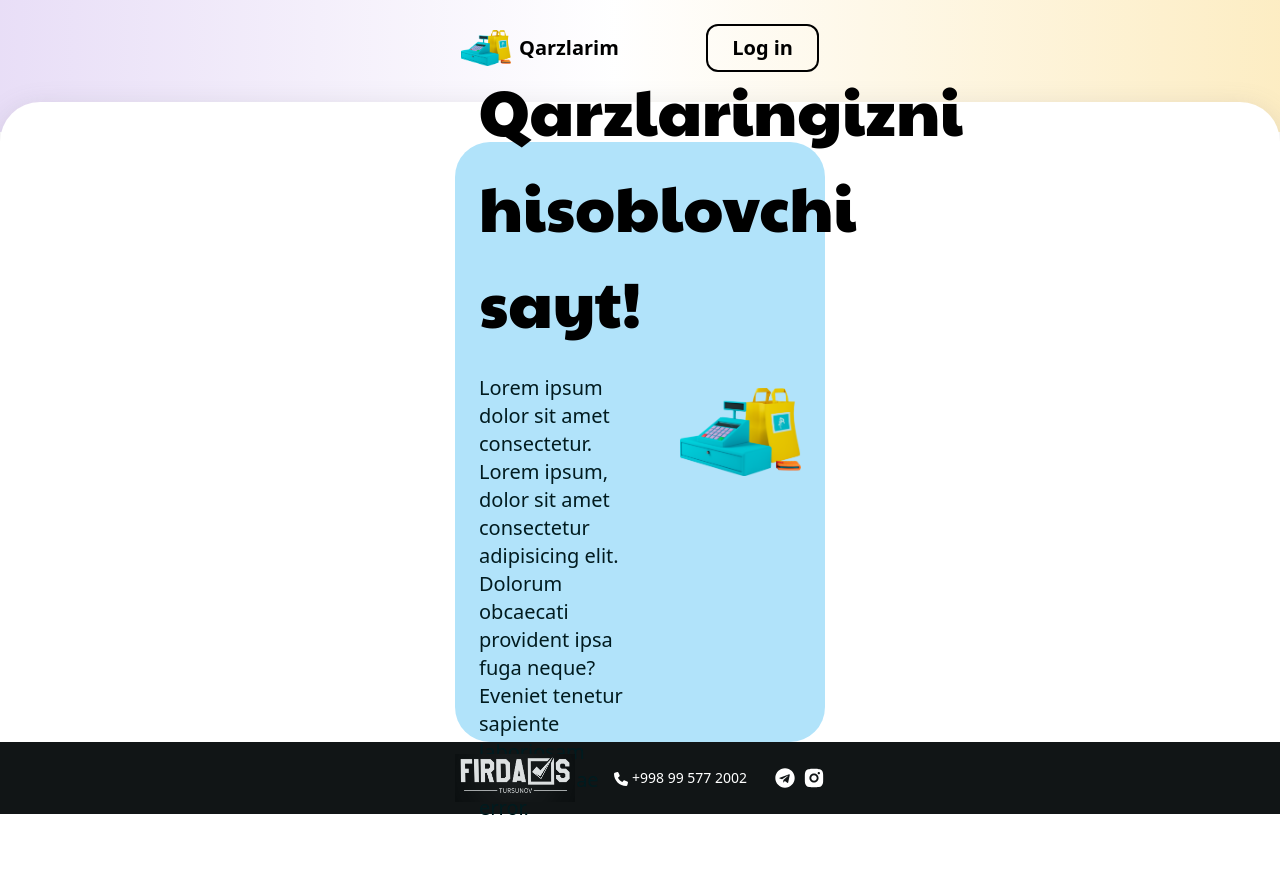
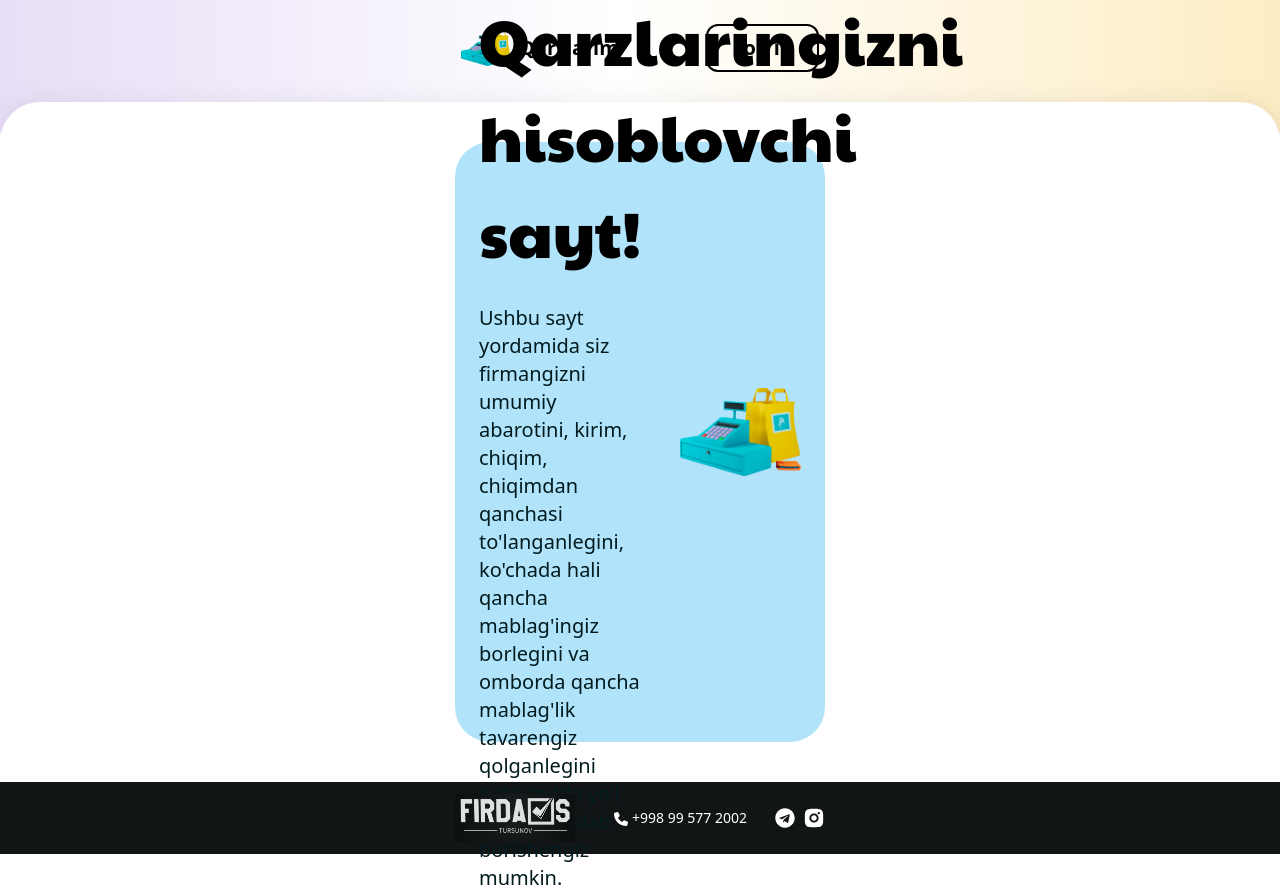
Before and after one commit to TursunovFirdavs/accounter-app, a React (Vite) app: page / in a window 1280 px wide. Before the commit the page ends 822 px from the top, so only its background shows below. Built offline with nearby package versions, Linux system fonts and the light colour scheme.

Commit message:
home page edit

```diff
--- a/src/pages/home/Home.jsx
+++ b/src/pages/home/Home.jsx
@@ -12,15 +12,18 @@ const Home = () => {
   },[])
 
   return (
-    <div className='bg-[#B1E3FA] xl:h-[600px] rounded-[35px] flex justify-between items-center px-6 sm:px-5 xl:gap-10 sm:flex-col sm:h-[85vh] sm:py-[37px] sm:rounded-2xl '>
+    <div>
+      <div className='bg-[#B1E3FA] xl:h-[600px] rounded-[35px] flex justify-between items-center px-6 sm:px-5 xl:gap-10 sm:flex-col sm:h-[95vh] sm:py-[37px] sm:rounded-2xl '>
       <div className='w-1/2 flex flex-col gap-6 sm:gap-5 sm:w-full'>
         <h1 style={{ fontFamily: 'Paytone One, sans-serif' }} className='text-[64px] sm:text-[35px] sm:leading-[40px] font-normal'>Qarzlaringizni hisoblovchi sayt!</h1>
-        <p className='text-xl text-[#011B1F] font-normal sm:text-[16px] sm:font-semibold'>Lorem ipsum dolor sit amet consectetur. Lorem ipsum, dolor sit amet consectetur adipisicing elit. Dolorum obcaecati provident ipsa fuga neque? Eveniet tenetur sapiente laboriosam repudiandae error.</p>
+        <p className='text-xl text-[#011B1F] font-normal sm:text-[16px] sm:font-semibold'>Ushbu sayt yordamida siz firmangizni umumiy abarotini, kirim, chiqim, chiqimdan qanchasi to'langanlegini, ko'chada hali qancha mablag'ingiz borlegini va omborda qancha mablag'lik tavarengiz qolganlegini juda sodda yo'l bilan hisoblab borishengiz mumkin.</p>
       </div>
       <div className='w-1/2 sm:w-[100%]'>
         <img className='w-full pb-5' src={hero} alt="" />
       </div>
     </div>
+    <div className='h-5 xl:h-10'></div>
+    </div>
   )
 }
 
--- a/src/pages/login/Login.jsx
+++ b/src/pages/login/Login.jsx
@@ -28,7 +28,8 @@ const Login = () => {
   }
 
   return (
-    <div className='w-[743px] sm:w-[352px] form-shadow border m-auto px-[57px] sm:px-4 rounded-3xl mt-[50px] sm:mt-[100px]'>
+    <div className='pb-7'>
+      <div className='w-[743px] sm:w-[352px] form-shadow border m-auto px-[57px] sm:px-4 rounded-3xl mt-[50px] sm:mt-[100px]'>
       <h2 className='text-3xl sm:text-2xl font-medium text-center py-7 sm:py-6 sm:mb-2'>Tizimga kirish</h2>
       <form className='flex flex-col' onSubmit={handleSubmit(submit)}>
         <label className='text-lg sm:text-[18px] mb-1' htmlFor="email">Name</label>
@@ -39,6 +40,8 @@ const Login = () => {
         <button className='bg-[#00C1CF] text-white w-[239px] text-lg font-medium sm:w-full py-3 rounded-3xl m-auto my-[60px]' type='submit'>Tasdiqlash</button>
       </form>
     </div>
+    <div></div>
+    </div>
   )
 }
 
```
